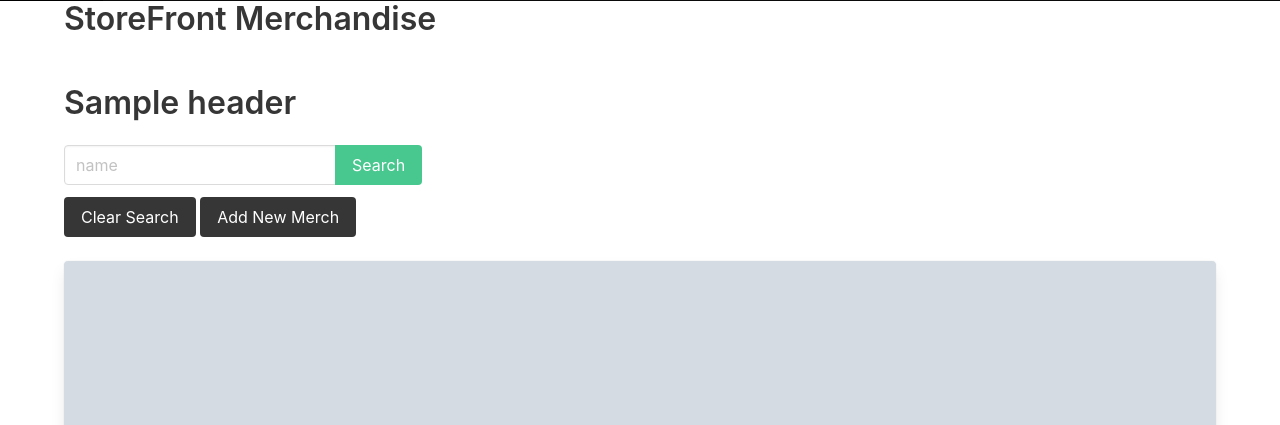
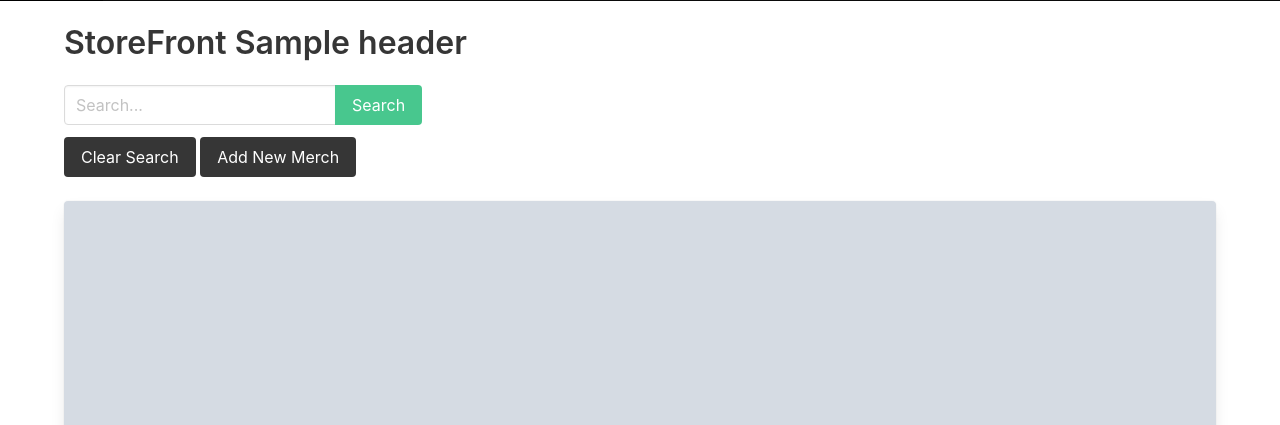
Before and after one commit to RickHayden/StoreFront, a Django app: template main_app/templates/merch.html in a window 1280 px wide. Shown: the part 51-476 px from the top of the page. Run offline with Django 4.2, Linux system fonts and the light colour scheme; tables that the repository leaves empty hold one stand-in row (values such as "Sample post"); the template is opened without the code that fills it: values that come from a table or form of the project are taken from there, most other values are stand-ins (such as "Sample title", 1, 10 or a date in 2020); grey boxes marked "Sample" are stand-in pictures.

Commit message:
Update route created

```diff
--- a/main_app/templates/home.html
+++ b/main_app/templates/home.html
@@ -1,5 +1,5 @@
 {% extends 'base.html' %}
 {% block content %}
-<h1>StoreFront - Home</h1>
+<h1 class="title pt-5">StoreFront - Home</h1>
 <h2>Welcome to our store! Here you will find all sorts of clothing, accessories, and exclusive merch.</h2>
 {% endblock %}
--- a/main_app/templates/merch.html
+++ b/main_app/templates/merch.html
@@ -1,12 +1,12 @@
 {% extends 'base.html' %} {% block content %}
 
-<h1 class="title">StoreFront Merchandise</h1>
-<h1 class="title pt-5">{{header}}</h1>
+<!-- <h1 class="title">StoreFront Merchandise</h1> -->
+<h1 class="title pt-5">StoreFront {{header}}</h1>
 <form class="mb-5" method="get">
   <div class="field has-addons">
     <div class="control">
       <!--  Our input will search by name of merch  -->
-      <input class="input" type="text" name="name" placeholder="name" />
+      <input class="input" type="text" name="name" placeholder="Search..." />
     </div>
     <div class="control">
       <input class="button is-success" type="submit" value="Search" />
--- a/main_app/templates/merch_detail.html
+++ b/main_app/templates/merch_detail.html
@@ -13,7 +13,7 @@
                 <i class="fas fa-edit"></i>
             </span>
         </a>
-        <a href="" class="button is-danger">
+        <a href="{% url 'merch_update' merch.pk %}" class="button is-danger">
             <span class="icon">
                 <i class="fas fa-trash-alt"></i>
             </span>
--- a/main_app/urls.py
+++ b/main_app/urls.py
@@ -8,5 +8,6 @@ urlpatterns = [
     path('merch/', views.MerchList.as_view(), name = "merch"),
     path('contactus/', views.ContactUs.as_view(), name = 'contact_us'),
     path('merch/new/', views.MerchCreate.as_view(), name = "merch_create"),
-    path('merch/<int:pk>/', views.MerchDetail.as_view(), name = "merch_detail")
+    path('merch/<int:pk>/', views.MerchDetail.as_view(), name = "merch_detail"),
+    path('merch/<int:pk>/update', views.MerchUpdate.as_view(), name = "merch_update")
 ]
```
Also changed, not shown: main_app/templates/merch_update.html (added, +8 -0 lines), main_app/views.py (+13 -2 lines).
